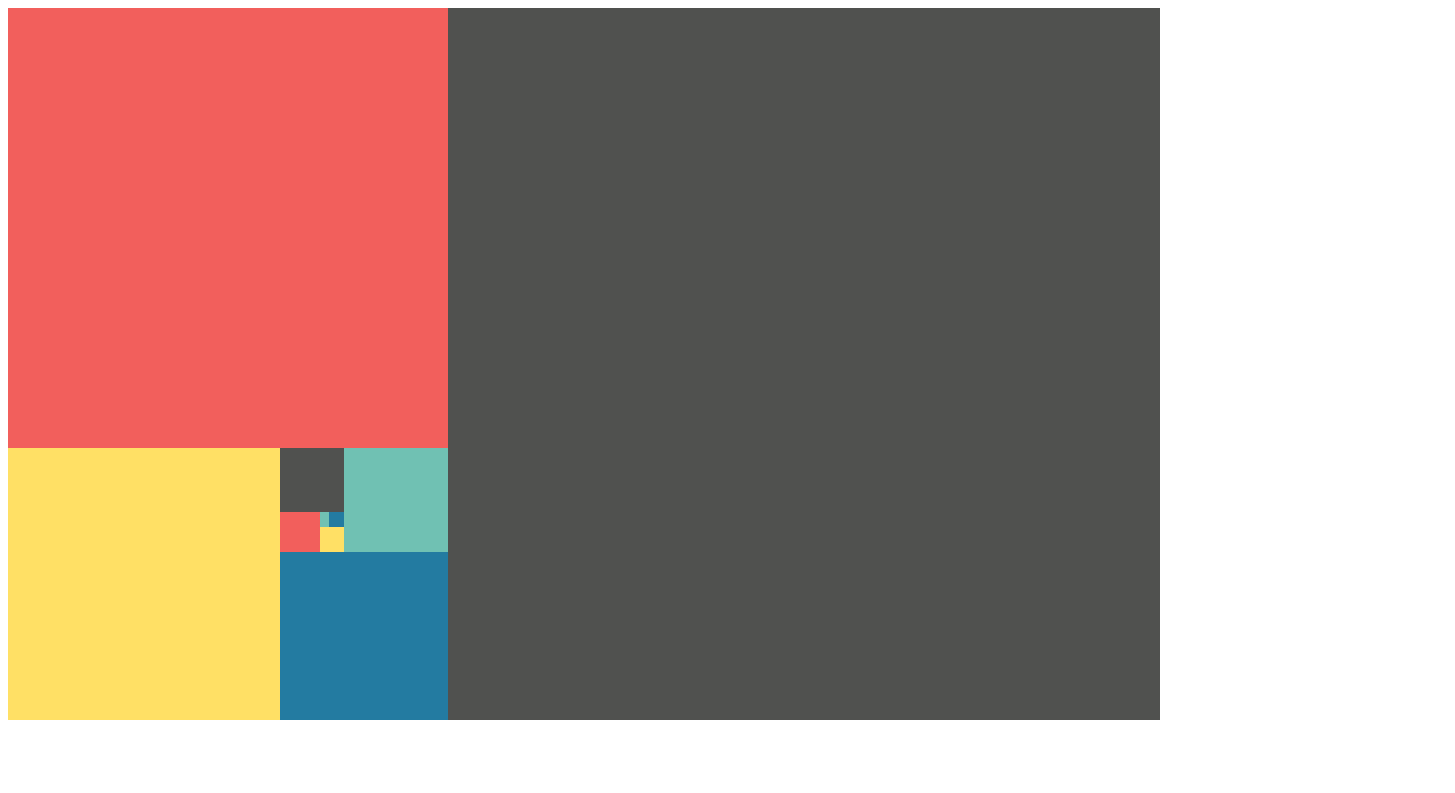
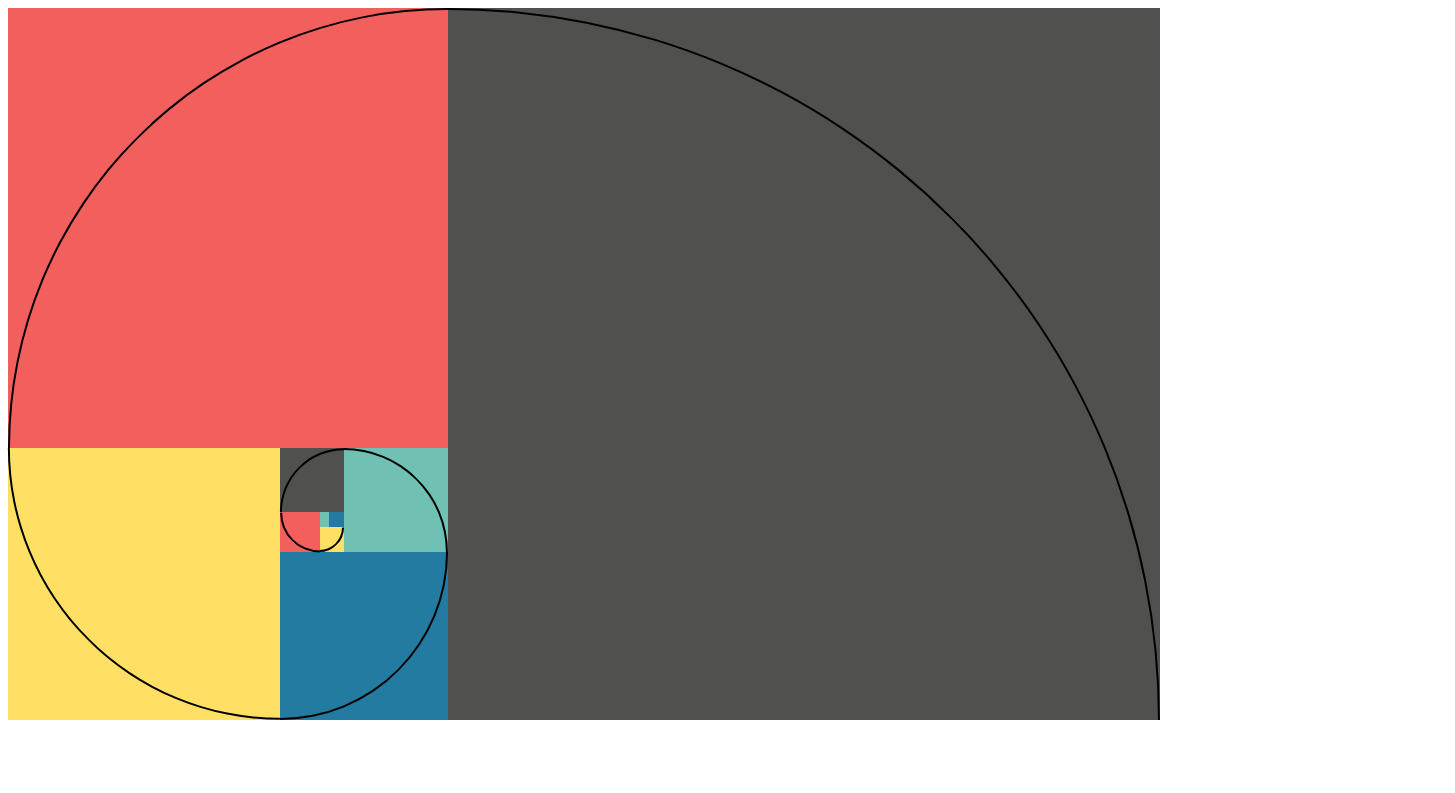
Before and after one commit to abinks/golden-ratio, a plain HTML site: page index.html in a window 1280 px wide. Shown: the whole page, 1455 px wide, since content can reach past the window. Drawn offline with Linux system fonts and the light colour scheme.

Commit message:
added spiral

```diff
--- a/index.html
+++ b/index.html
@@ -25,9 +25,7 @@
                                         <div class="layer-8">
                                             <div class="spiral"></div>
                                             <div class="layer-9">
-                                                <div class="spiral"></div>
                                                 <div class="layer-10">
-                                                    <div class="spiral"></div>
                                                 </div>
                                             </div>
                                         </div>
--- a/styles.css
+++ b/styles.css
@@ -20,10 +20,22 @@
     --color-e: #70c1b3;
   }
 
-  div{
+  *{
+    box-sizing: border-box;
+  }
 
-    border-radius: 0 0 0 0;
+
+.spiral{
+    /* border: 3px solid black; */
+    z-index: 10;
+    position:absolute;
+    border-top: 2px solid black;
+    border-right: 2px solid transparent;
+    border-bottom: 2px solid transparent;
+    border-left: 2px solid transparent;
+
   }
+
 
   p{
     font-family: consolas, serif;
@@ -41,6 +53,14 @@
     z-index:2;
   }
 
+  .layer-1 > .spiral{
+    width: calc(var(--height)*2);
+    height: calc(var(--height)*2);
+    border-radius:var(--height);
+    top: 0;
+    right: 0;
+    transform: rotate(45deg);
+  }
 
 
   .layer-2{
@@ -51,7 +71,19 @@
     top:0;
     left:0;
     z-index:2;
+
   }
+
+  .layer-2 > .spiral{
+    width: calc(var(--ratio-2)*2);
+    height: calc(var(--ratio-2)*2);
+    border-radius:var(--ratio-2);
+    top:0;
+    left:0;
+    transform: rotate(-45deg);
+
+  }
+
 
   .layer-3{
     width: var(--ratio-2);
@@ -61,6 +93,15 @@
     bottom:0;
     left:0;
     z-index:2;
+  }
+
+  .layer-3 > .spiral{
+    width: calc(var(--ratio-3)*2);
+    height: calc(var(--ratio-3)*2);
+    border-radius:var(--ratio-3);
+    bottom:0;
+    left:0;
+    transform:rotate(-135deg);
   }
 
   .layer-4{
@@ -73,6 +114,16 @@
     z-index:2;
   }
 
+
+  .layer-4 > .spiral{
+    width: calc(var(--ratio-4)*2);
+    height: calc(var(--ratio-4)*2);
+    border-radius:var(--ratio-4);
+    bottom:0;
+    right:0;
+    transform:rotate(135deg);
+  }
+
   .layer-5{
     width: var(--ratio-4);
     height:var(--ratio-5);
@@ -81,6 +132,15 @@
     top:0;
     right:0;
     z-index:2;
+  }
+
+  .layer-5 > .spiral{
+    width: calc(var(--ratio-5)*2);
+    height: calc(var(--ratio-5)*2);
+    border-radius:var(--ratio-5);
+    top:0;
+    right:0;
+    transform:rotate(45deg);
   }
 
   .layer-6{
@@ -93,6 +153,16 @@
     z-index:2;
   }
 
+
+  .layer-6 > .spiral{
+    width: calc(var(--ratio-6)*2);
+    height: calc(var(--ratio-6)*2);
+    border-radius:var(--ratio-6);
+    top:0;
+    left:0;
+    transform:rotate(-45deg);
+  }
+
   .layer-7{
     width: var(--ratio-6);
     height:var(--ratio-7);
@@ -103,6 +173,16 @@
     z-index:2;
   }
 
+ .layer-7 > .spiral{
+    width: calc(var(--ratio-7)*2);
+    height: calc(var(--ratio-7)*2);
+    border-radius:var(--ratio-7);
+    bottom:0;
+    left:0;
+    transform:rotate(-135deg);
+
+  }
+
   .layer-8{
     width: var(--ratio-8);
     height:var(--ratio-7);
@@ -111,6 +191,17 @@
     bottom:0;
     right:0;
     z-index:2;
+
+  }
+
+  .layer-8 > .spiral{
+    width: calc(var(--ratio-8)*2);
+    height: calc(var(--ratio-8)*2);
+    border-radius:var(--ratio-8);
+    bottom:0;
+    right:0;
+    transform:rotate(135deg);
+
   }
 
   .layer-9{
@@ -121,7 +212,10 @@
     top:0;
     left:0;
     z-index:2;
+
   }
+
+
 
   .layer-10{
     width: var(--ratio-10);
```
